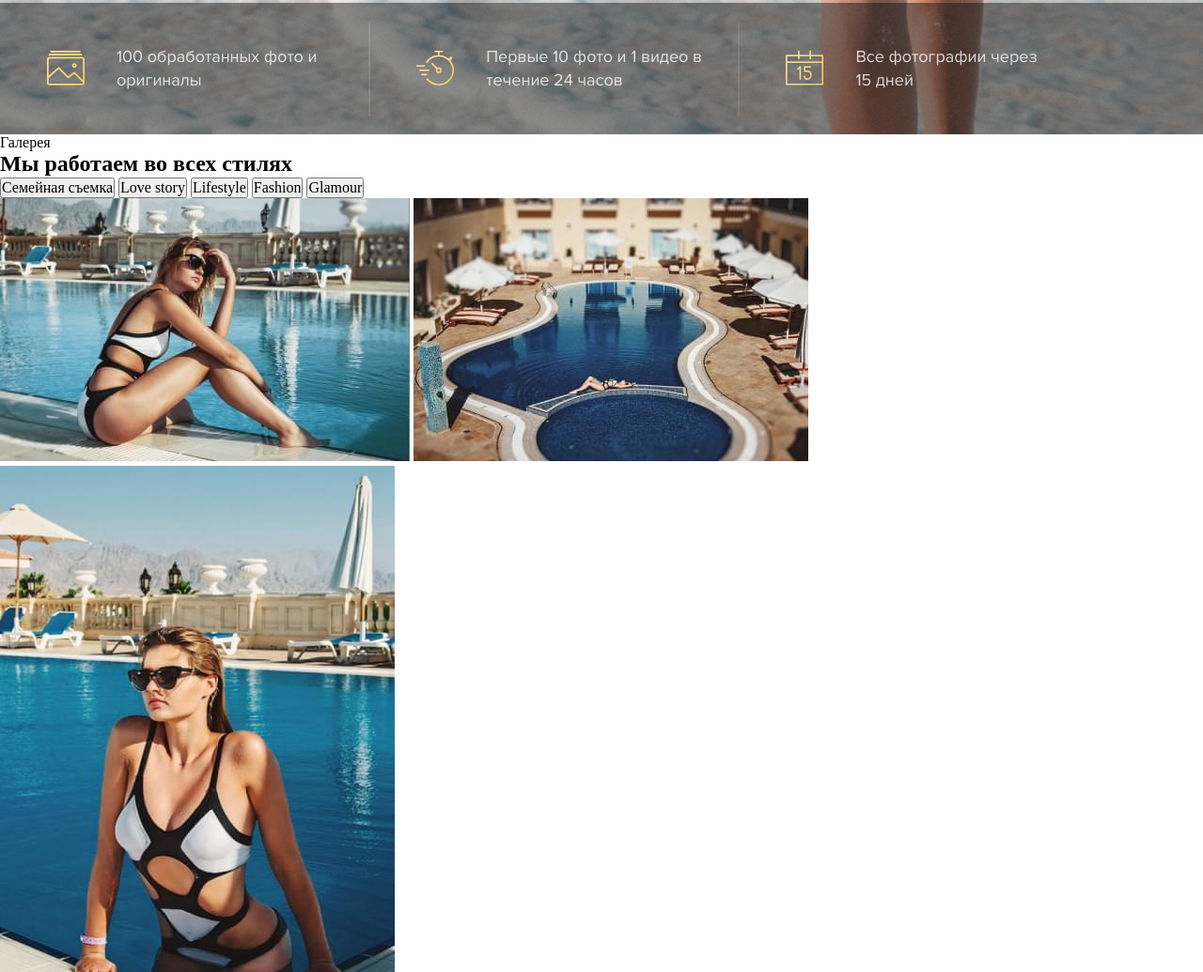
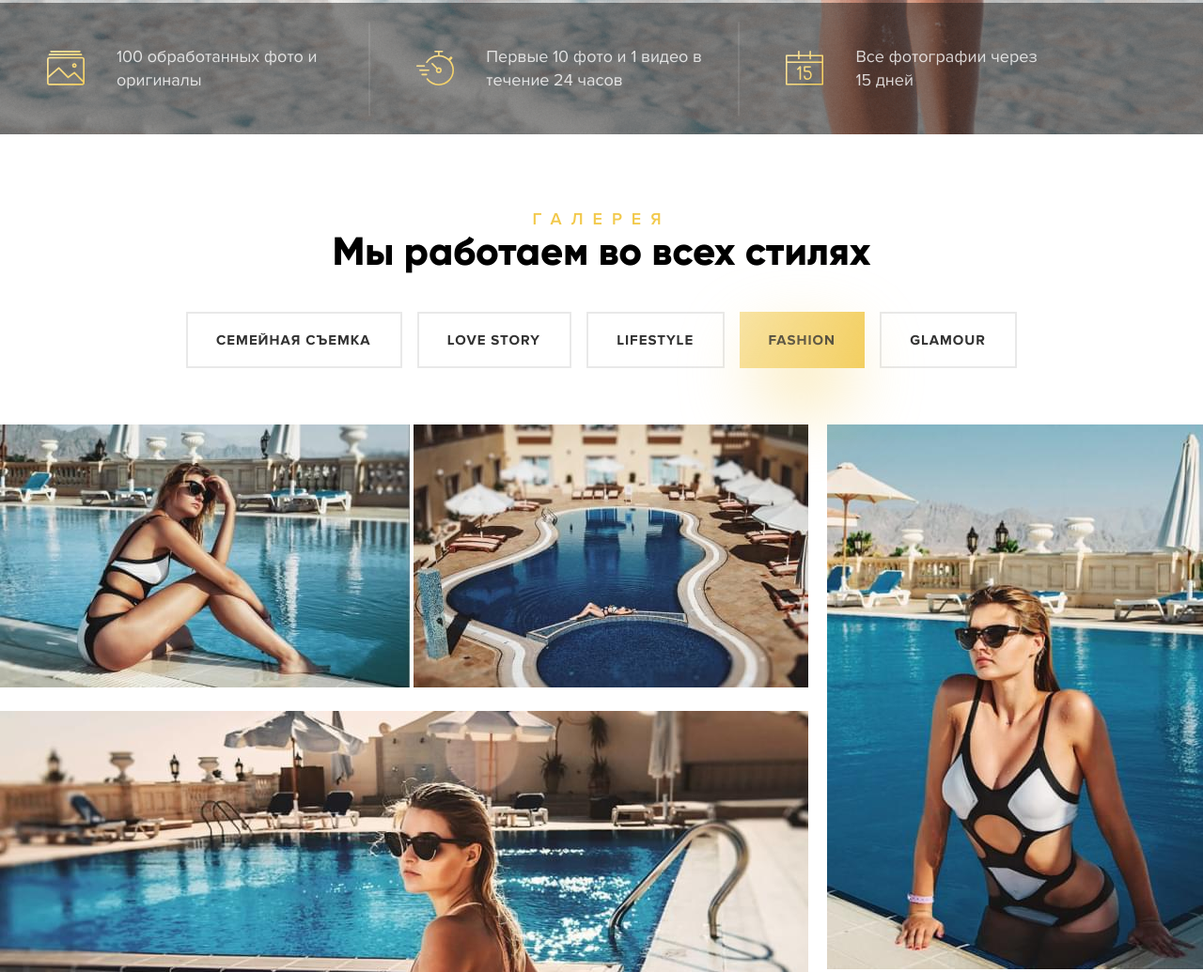
Before and after one commit to MansAhmadBON/photoShootsInTurkey, a website: page build/index.html in a window 1280 px wide. Shown: the part 657-1692 px from the top of the page at 94% size. Drawn offline with Linux system fonts and the light colour scheme.

Commit message:
feat: added basic components for gallery

```diff
--- a/src/scss/components/_index.scss
+++ b/src/scss/components/_index.scss
@@ -4,3 +4,4 @@
 @import "headerMask";
 @import "mainContent";
 @import "bottomContent";
+@import "gallery";
--- /dev/null
+++ b/src/scss/components/gallery.scss
@@ -0,0 +1,104 @@
+@import "../base/vars";
+
+.gallery {
+    padding-top: 80px;
+    .galleryHeader {
+        text-align: center;
+        &__subTitle {
+            font-family: $FontText;
+            font-size: 18px;
+            font-weight: $weightSemiBold;
+            letter-spacing: 10px;
+            text-transform: uppercase;
+            color: #F2C94C;
+            margin-bottom: 17px;
+        }
+        &__title {
+            Font-Family: $FontTitles;
+            font-weight: $weightExtraBold;
+            Font-size: 42px;
+            Vertical-Align: Top;
+        }
+    }
+}
+
+.galleryMain {
+    padding-top: 40px;
+    &__btns {
+        max-width: 884px;
+        width: 100%;
+        display: flex;
+        justify-content: space-between;
+        margin: 0 auto;
+    }
+    &__btn {
+        padding: 20px 31px 19px 30px;
+        font-family: $FontText;
+        font-size: 15px;
+        font-weight: $weightBold;
+        color: #333333;
+        text-align: center;
+        letter-spacing: 1px;
+        text-transform: uppercase;
+        background-color: transparent;
+        border: 2px solid #E9E9E9;
+    }
+    &__btn-active {
+        position: relative;
+        background: linear-gradient(114.44deg, rgba(255, 255, 255, 0.5) 0%, rgba(255, 255, 255, 0.1) 100%), #F2C94C;
+        border: 0;
+        &::after {
+            content: "";
+            display: block;
+            width: 90px;
+            height: 50px;
+            background: linear-gradient(110.82deg, rgba(255, 255, 255, 0.5) 0%, rgba(255, 255, 255, 0.1) 100%), #F2C94C;
+            filter: blur(40px);
+            border-radius: 40px;
+            position: absolute;
+            left: 20px;
+        }
+    }
+}
+
+.galleryPhotos {
+    padding-top: 60px;
+    max-width: 1750px;
+    display: grid;
+    grid-template-areas: "galleryPhotos__photo-1 galleryPhotos__photo-2 galleryPhotos__photo-3 galleryPhotos__photo-6"
+                         "galleryPhotos__photo-4 galleryPhotos__photo-4 galleryPhotos__photo-3 galleryPhotos__photo-7"
+                         "galleryPhotos__photo-4 galleryPhotos__photo-4 galleryPhotos__photo-5 galleryPhotos__photo-8";
+    grid-gap: 20px;
+    overflow-x: scroll;
+    &::-webkit-scrollbar {
+        width: 10px;
+        margin-bottom: 10px;
+    }
+    &::-webkit-scrollbar-track {
+        background-color: #fff;
+    }
+    &::-webkit-scrollbar-thumb {
+        background-color: #F2C94C;
+    }
+    &__photo-1 {
+        margin-bottom: 20px;
+    }
+
+    &__photo-2 {
+        margin-bottom: 20px;
+    }
+
+    &__photo-3 {
+        margin-bottom: 20px;
+    }
+
+    &__photo-6 {
+        margin-bottom: 10px;
+    }
+
+    &__photo-7 {
+        position: relative;
+        top: 4px;
+    }
+
+}
```
Also changed, not shown: build/css/components/gallery.css (added), build/css/main.css, build/index.html.
